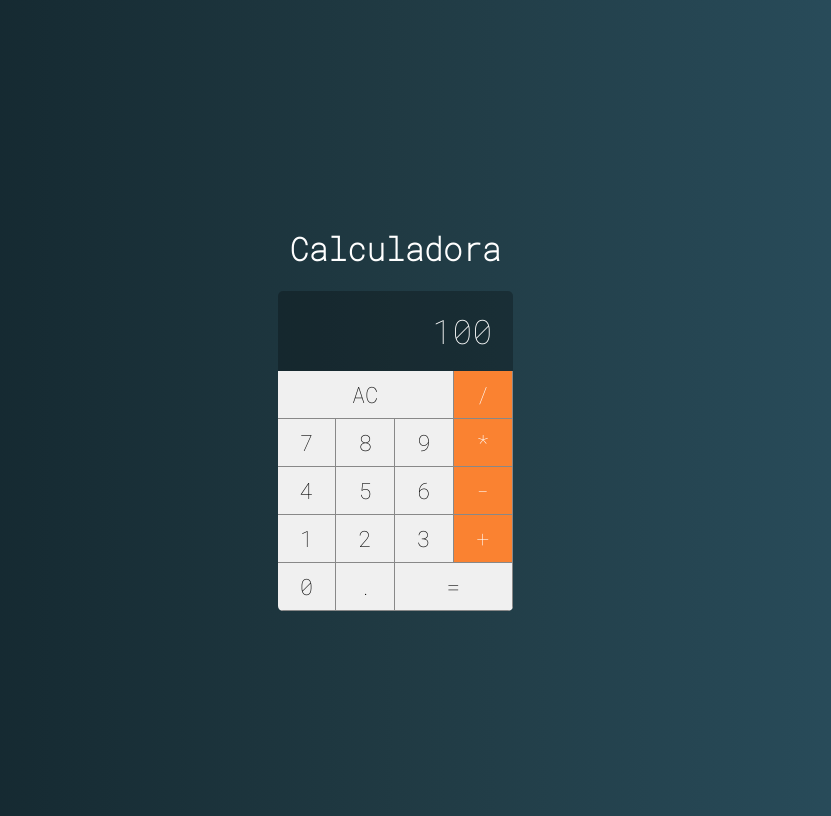
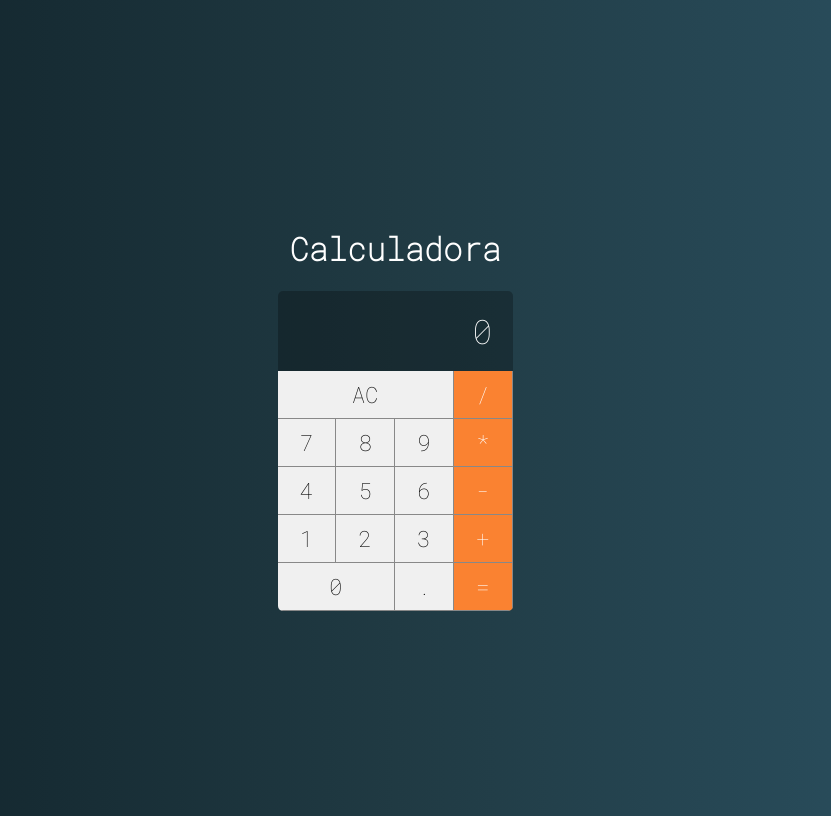
Before and after one commit to erick-costa/calculadora-react, a React (Create React App) app: page / in a window 1280 px wide. Shown: the whole page, without its empty margins (245-1076 px from the left). Built offline with nearby package versions, Linux system fonts and the light colour scheme.

Commit message:
implementação de lógica - parte 1

```diff
--- a/src/main/Calculator.jsx
+++ b/src/main/Calculator.jsx
@@ -3,7 +3,17 @@ import './Calculator.css'
 import Button from '../components/Button'
 import Display from "./Display"
 
+const initialState = {
+    displayValue: '0',
+    clearDisplay: false,
+    operation: null,
+    values: [0, 0],
+    current: 0
+}
+
 class Calculator extends Component {
+
+    state = {...initialState}
 
     constructor(props) {
         super(props)
@@ -13,7 +23,7 @@ class Calculator extends Component {
     }
 
     clearMemory() {
-        console.log('limpar')
+        this.setState({ ...initialState })
     }
 
     setOperation(operation) {
@@ -21,13 +31,30 @@ class Calculator extends Component {
     }
 
     addDigit(n) {
-        console.log(n)
+        if (n === '.' && this.state.displayValue.includes('.')) {
+            return
+        }
+
+        const clearDisplay = this.state.displayValue === '0'
+            || this.state.clearDisplay
+        const currentValue = clearDisplay ? '' : this.state.displayValue
+        const displayValue = currentValue + n
+        this.setState({ displayValue, clearDisplay: false })
+
+        if (n !== '.') {
+            const i = this.state.current
+            const newValue = parseFloat(displayValue)
+            const values = [...this.state.values]
+            values[i] = newValue
+            this.setState({ values })
+            console.log(values)
+        }
     }
 
     render () {
         return (
             <div className='calculator'>
-                <Display value={100} />
+                <Display value={this.state.displayValue} />
                 <Button label='AC' triple click={this.clearMemory} />
                 <Button label='/' operation click={this.setOperation} />
                 <Button label='7' click={this.addDigit} />
@@ -42,9 +69,9 @@ class Calculator extends Component {
                 <Button label='2' click={this.addDigit} />
                 <Button label='3' click={this.addDigit} />
                 <Button label='+' operation click={this.setOperation} />
-                <Button label='0' click={this.addDigit} />
+                <Button label='0' double click={this.addDigit} />
                 <Button label='.' click={this.addDigit} />
-                <Button label='=' double />
+                <Button label='=' operation />
             </div>
         )
     }
```
